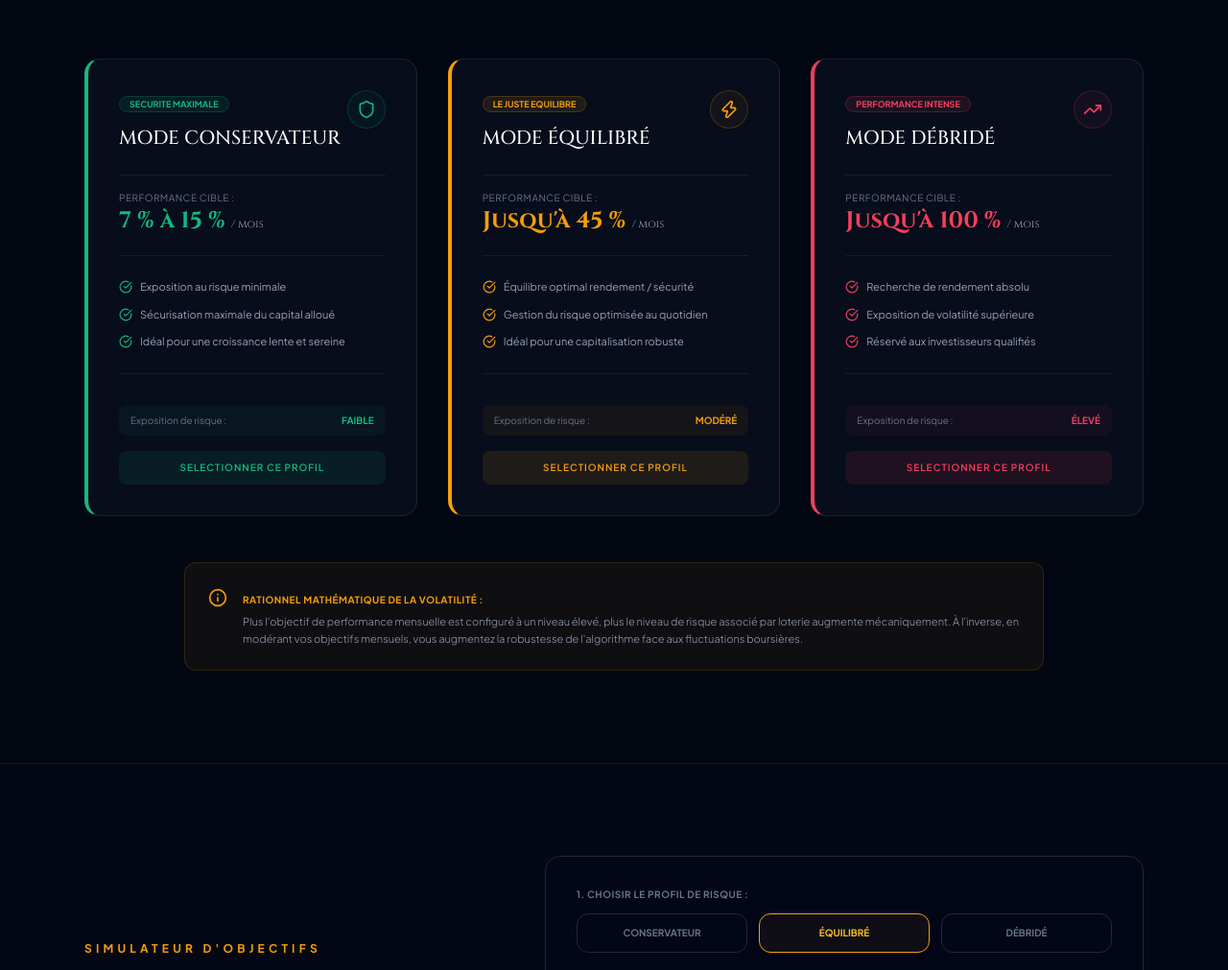
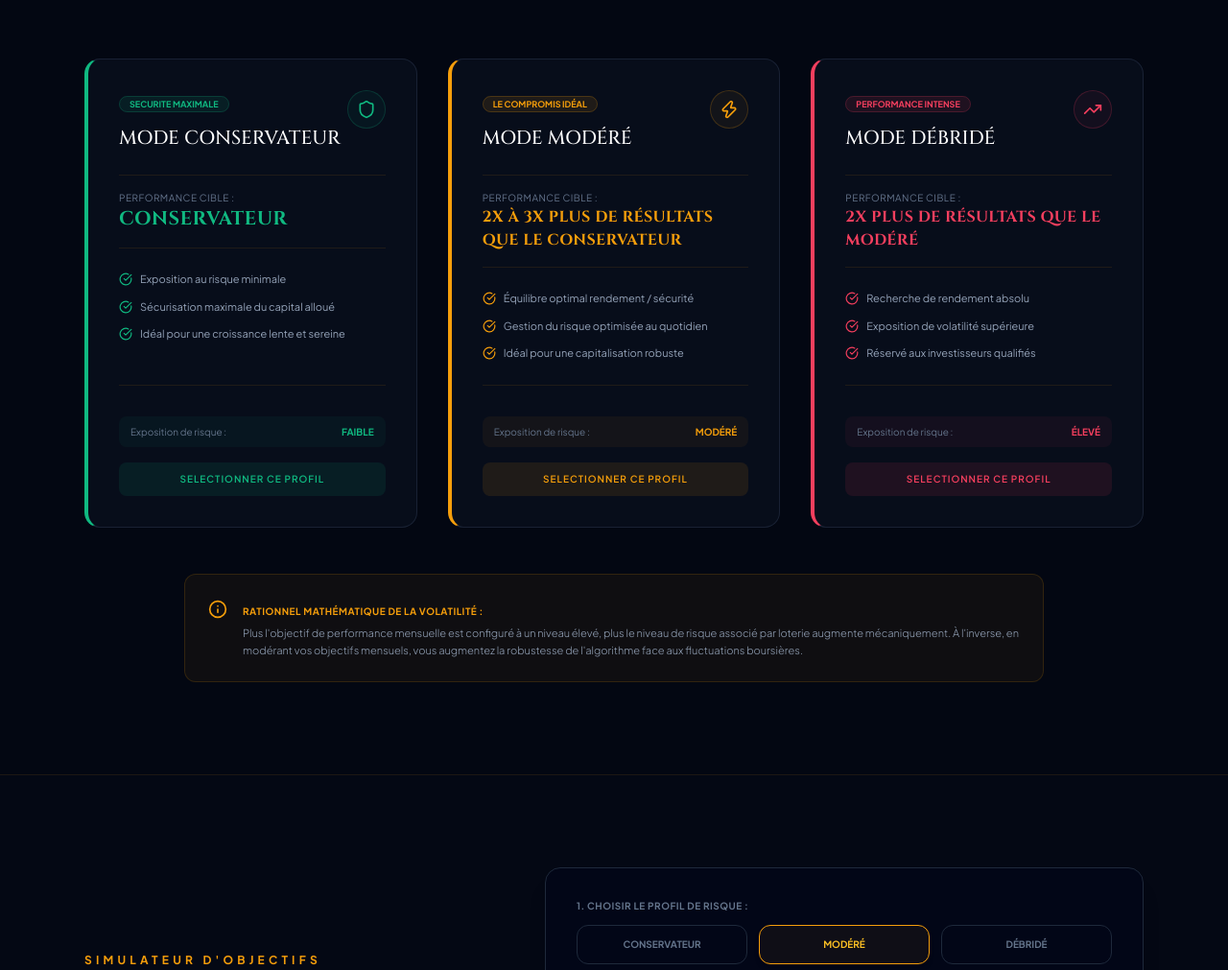
Before and after one commit to kitsunsystem/ECN, a website: page index.html in a window 1280 px wide. Shown: the part 1763-2774 px from the top of the page at 96% size. Drawn offline with nearby package versions, Linux system fonts and the light colour scheme; no server answers.

Commit message:
Remove target performance percentages from risk modes and rename Équilibré to Modéré

```diff
--- a/index.html
+++ b/index.html
@@ -559,8 +559,8 @@
 
                         <div class="py-4 border-y border-amber-500/10">
                             <span class="text-[10px] text-slate-500 uppercase block tracking-wider">Performance cible :</span>
-                            <div class="font-cinzel text-2xl font-bold text-emerald-500">
-                                7 % à 15 % <span class="text-[11px] font-light text-slate-400">/ mois</span>
+                            <div class="font-cinzel text-xl font-bold text-emerald-500 uppercase tracking-wide">
+                                Conservateur
                             </div>
                         </div>
 
@@ -591,15 +591,15 @@
                     </div>
                 </div>
 
-                <!-- Mode Équilibré -->
+                <!-- Mode Modéré -->
                 <div class="mode-card p-8 rounded-2xl border bg-slate-900/40 border-slate-800/80 border-l-4 border-l-amber-500 flex flex-col justify-between hover:shadow-xl transition-all duration-300">
                     <div class="space-y-6 text-left">
                         <div class="flex justify-between items-start">
                             <div>
                                 <span class="px-2.5 py-0.5 bg-amber-500/10 text-amber-500 border border-amber-500/20 text-[9px] font-bold uppercase rounded-full">
-                                    LE JUSTE EQUILIBRE
+                                    LE COMPROMIS IDÉAL
                                 </span>
-                                <h3 class="font-cinzel text-xl font-medium mt-3 mode-card-title text-white">MODE ÉQUILIBRÉ</h3>
+                                <h3 class="font-cinzel text-xl font-medium mt-3 mode-card-title text-white">MODE MODÉRÉ</h3>
                             </div>
                             <div class="w-10 h-10 rounded-full bg-amber-500/5 border border-amber-500/20 flex items-center justify-center text-amber-500">
                                 <i data-lucide="zap" class="w-5 h-5"></i>
@@ -608,8 +608,8 @@
 
                         <div class="py-4 border-y border-amber-500/10">
                             <span class="text-[10px] text-slate-500 uppercase block tracking-wider">Performance cible :</span>
-                            <div class="font-cinzel text-2xl font-bold text-amber-500">
-                                Jusqu'à 45 % <span class="text-[11px] font-light text-slate-400">/ mois</span>
+                            <div class="font-cinzel text-base font-bold text-amber-500 uppercase tracking-wide">
+                                2x à 3x plus de résultats que le conservateur
                             </div>
                         </div>
 
@@ -657,8 +657,8 @@
 
                         <div class="py-4 border-y border-amber-500/10">
                             <span class="text-[10px] text-slate-500 uppercase block tracking-wider">Performance cible :</span>
-                            <div class="font-cinzel text-2xl font-bold text-rose-500">
-                                Jusqu'à 100 % <span class="text-[11px] font-light text-slate-400">/ mois</span>
+                            <div class="font-cinzel text-base font-bold text-rose-500 uppercase tracking-wide">
+                                2x plus de résultats que le modéré
                             </div>
                         </div>
 
@@ -741,7 +741,7 @@
                                     Conservateur
                                 </button>
                                 <button id="btn-calc-equilibre" onclick="setCalcMode('equilibre')" class="py-3 text-[10px] font-bold uppercase border rounded-xl transition-all duration-300 bg-amber-500/5 border-amber-500 text-amber-400 shadow-md">
-                                    Équilibré
+                                    Modéré
                                 </button>
                                 <button id="btn-calc-debride" onclick="setCalcMode('debride')" class="py-3 text-[10px] font-bold uppercase border rounded-xl transition-all duration-300 bg-transparent border-slate-800 text-slate-500">
                                     Débridé
```
Also changed, not shown: dist/index.html.
